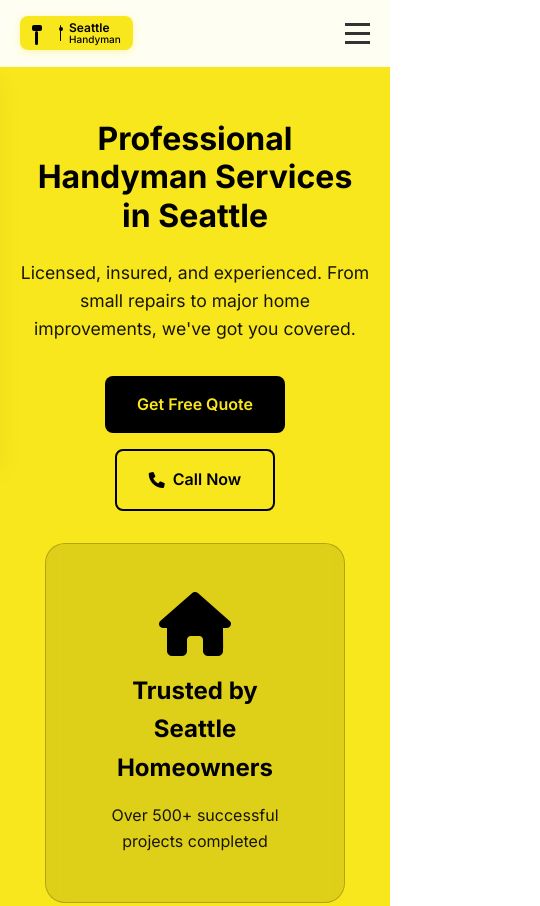
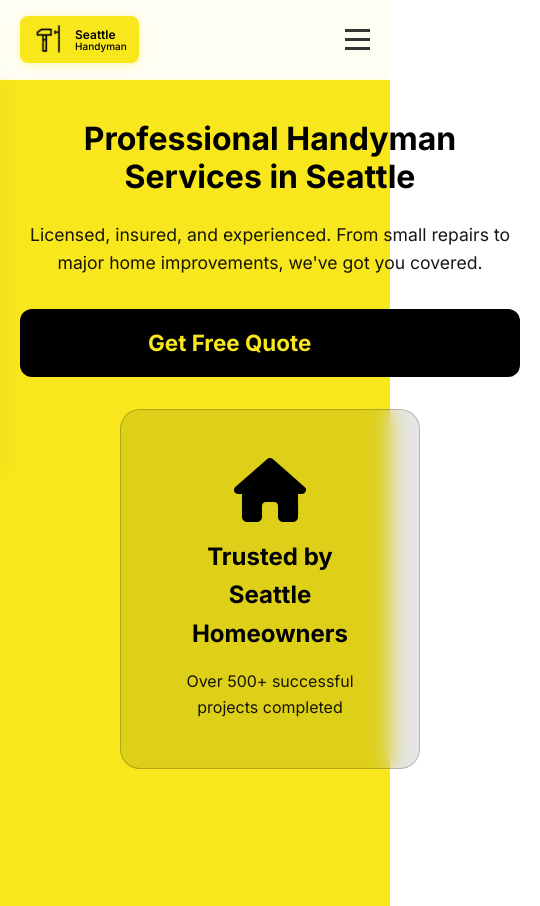
Before and after one commit to zyunchen/troubleshoot-and-fix, a plain HTML site: page index.html in a window 390 px wide. Shown: the top 906 px of the page, 540 px wide, since content can reach past the window. Drawn offline with nearby package versions, Linux system fonts and the light colour scheme.

Commit message:
change the icon

```diff
--- a/index.html
+++ b/index.html
@@ -8,6 +8,11 @@
     <link rel="stylesheet" href="styles.css">
     <link href="https://fonts.googleapis.com/css2?family=Inter:wght@300;400;500;600;700&display=swap" rel="stylesheet">
     <link rel="stylesheet" href="https://cdnjs.cloudflare.com/ajax/libs/font-awesome/6.0.0/css/all.min.css">
+
+    <!-- Favicon -->
+    <link rel="icon" type="image/webp" href="images/seattle_handyman_icon.webp">
+    <link rel="shortcut icon" type="image/webp" href="images/seattle_handyman_icon.webp">
+    <link rel="apple-touch-icon" href="images/seattle_handyman_icon.webp">
     <script type="text/javascript" src="https://cdn.jsdelivr.net/npm/@emailjs/browser@3/dist/email.min.js?v=1"></script>
     <script type="text/javascript">
         (function(){
@@ -20,9 +25,9 @@
     <nav class="navbar">
         <div class="nav-container">
             <div class="nav-logo">
-                <img src="logo.png" alt="Seattle Handyman Logo" class="logo-image" onerror="this.style.display='none'; this.nextElementSibling.style.display='flex';">
+                <div class="logo-container">
+                    <img src="images/seattle_handyman_icon.webp" alt="Seattle Handyman Logo" class="logo-image" onerror="this.style.display='none'; this.nextElementSibling.style.display='flex';">
                     <div class="logo-fallback" style="display: none;">
-                    <div class="logo-container">
                         <div class="logo-icon">
                             <div class="hammer-head"></div>
                             <div class="hammer-handle"></div>
@@ -31,10 +36,10 @@
                             <div class="nail-line"></div>
                             <div class="nail-head"></div>
                         </div>
+                    </div>
                     <div class="logo-text">
                         <div class="logo-seattle">Seattle</div>
                         <div class="logo-handyman">Handyman</div>
-                        </div>
                     </div>
                 </div>
             </div>
@@ -67,11 +72,7 @@
                 <h1 class="hero-title">Professional Handyman Services in Seattle</h1>
                 <p class="hero-subtitle">Licensed, insured, and experienced. From small repairs to major home improvements, we've got you covered.</p>
                 <div class="hero-buttons">
-                    <a href="#contact" class="btn btn-primary">Get Free Quote</a>
-                    <a href="tel:+12065551234" class="btn btn-secondary">
-                        <i class="fas fa-phone"></i>
-                        Call Now
-                    </a>
+                    <a href="#contact" class="btn btn-primary btn-large">Get Free Quote</a>
                 </div>
             </div>
             <div class="hero-image">
@@ -252,9 +253,9 @@
             <div class="footer-content">
                 <div class="footer-section">
                 <div class="footer-logo">
-                    <img src="logo.png" alt="Seattle Handyman Logo" class="logo-image footer-logo-img" onerror="this.style.display='none'; this.nextElementSibling.style.display='flex';">
+                    <div class="logo-container">
+                        <img src="images/seattle_handyman_icon.webp" alt="Seattle Handyman Logo" class="logo-image footer-logo-img" onerror="this.style.display='none'; this.nextElementSibling.style.display='flex';">
                         <div class="logo-fallback" style="display: none;">
-                        <div class="logo-container">
                             <div class="logo-icon">
                                 <div class="hammer-head"></div>
                                 <div class="hammer-handle"></div>
@@ -263,10 +264,10 @@
                                 <div class="nail-line"></div>
                                 <div class="nail-head"></div>
                             </div>
+                        </div>
                         <div class="logo-text">
                             <div class="logo-seattle">Seattle</div>
                             <div class="logo-handyman">Handyman</div>
-                            </div>
                         </div>
                     </div>
                 </div>
--- a/styles.css
+++ b/styles.css
@@ -46,9 +46,11 @@ body {
 }
 
 .logo-image {
-    height: 50px;
-    width: auto;
+    height: 40px; /* Navigation logo height - compact size */
+    width: 40px; /* Fixed square size for icon */
     transition: transform 0.3s ease;
+    border-radius: 8px;
+    object-fit: contain; /* Ensures icon fits properly in square */
 }
 
 .logo-image:hover {
@@ -224,6 +226,7 @@ body {
     display: flex;
     gap: 1rem;
     flex-wrap: wrap;
+    justify-content: center;
 }
 
 .btn {
@@ -249,6 +252,15 @@ body {
     background-color: #333;
     transform: translateY(-2px);
     box-shadow: 0 10px 25px rgba(0, 0, 0, 0.4);
+}
+
+.btn-large {
+    padding: 1rem 8rem;
+    font-size: 1.4rem;
+    font-weight: 700;
+    min-width: 500px;
+    text-align: center;
+    border-radius: 12px;
 }
 
 .btn-secondary {
@@ -286,7 +298,8 @@ body {
 .hero-card i {
     font-size: 4rem;
     margin-bottom: 1rem;
-    color: #000;
+    color: #000 !important;
+    font-weight: 900;
 }
 
 .hero-card h3 {
@@ -635,8 +648,11 @@ body {
 }
 
 .footer-logo-img {
-    height: 40px;
-    opacity: 0.8;
+    height: 35px; /* Footer logo height - smaller for footer */
+    width: 35px; /* Fixed square size for icon */
+    opacity: 0.9;
+    border-radius: 6px;
+    object-fit: contain; /* Ensures icon fits properly in square */
 }
 
 .footer-section p {
@@ -716,7 +732,8 @@ body {
     }
 
     .logo-image {
-        height: 40px;
+        height: 35px;
+        width: 35px;
     }
 
     .logo-container {
```
Also changed, not shown: images/seattle_handyman_icon.webp (added), images/seattle_handyman_small.webp (added), 1 other file. Lines whose indentation alone changed are shown as unchanged.
